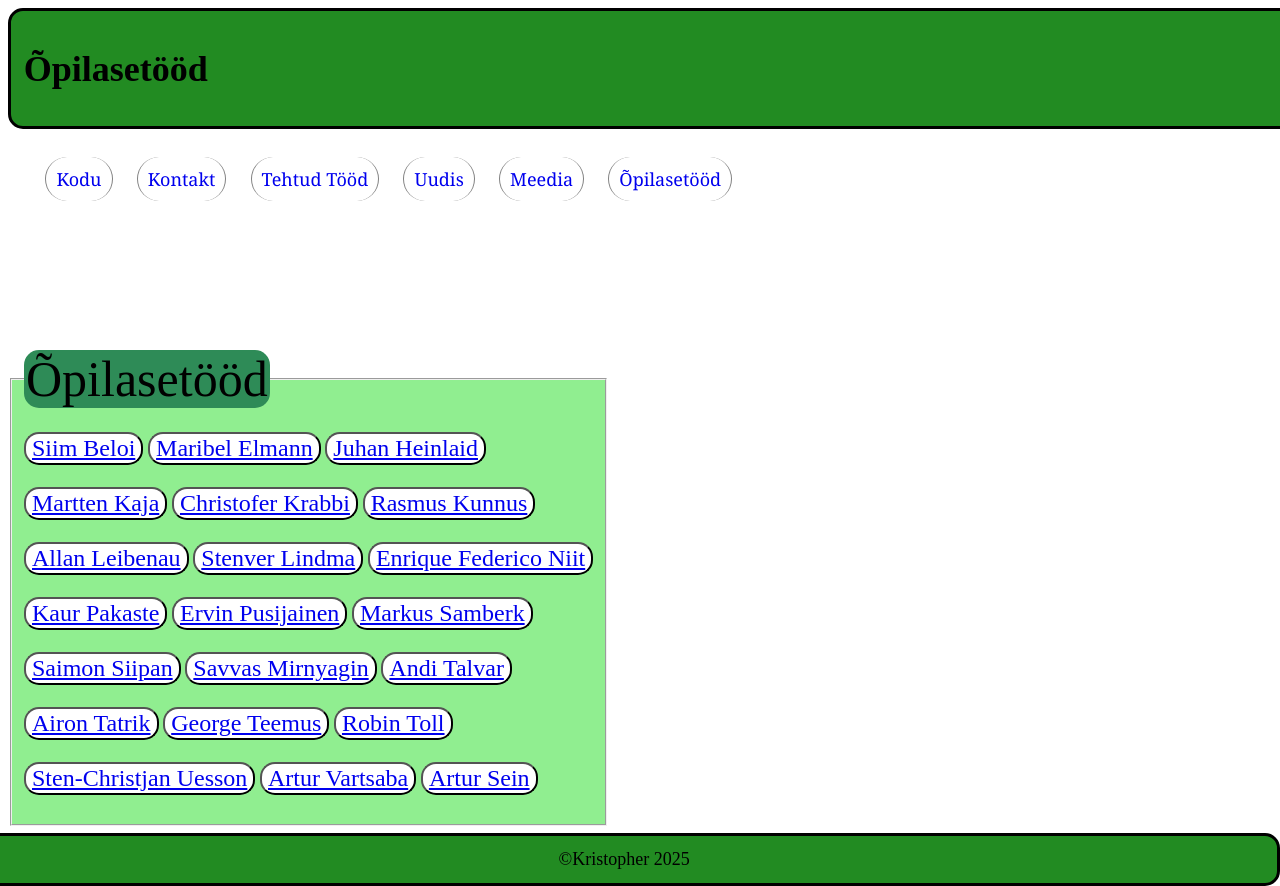
After one commit to Tigerfrog-01/veebirakendusTARpe24KZ, a PHP site: the page made by Õpilasetööd.html in a window 1280 px wide. The commit adds this page. Run offline with PHP 8.4, Linux system fonts and the light colour scheme.

Commit message:
Add files via upload

```diff
--- a/Meedia.html
+++ b/Meedia.html
@@ -33,6 +33,10 @@
         </li>
         <li>
             <a href ="Meedia.html">Meedia</a>
+        </li>
+
+        <li>
+            <a href ="Õpilasetööd.html">Õpilasetööd</a>
         </li>
 
     </ul>
--- a/style.css
+++ b/style.css
@@ -15,6 +15,56 @@ header, footer{
     border-radius: 15px;
     padding: 1%;
 }
+h2{
+
+    padding: 5%;
+
+
+
+}
+fieldset
+{
+    position: fixed;
+    top: 350px;
+
+}
+fieldset#part
+{
+    position: fixed;
+    top: 350px;
+    background-color: lightgreen;
+
+
+}
+
+fieldset#part1
+{
+    position: fixed;
+    top: 350px;
+    width: 50%;
+
+
+
+}
+legend
+{
+    font-family: "Rage Italic";
+    font-size: 50px;
+    background-color: seagreen;
+    border-radius: 15px;
+    color: black;
+
+}
+button
+{
+    font-family: "Rage Bold";
+    font-size: x-large;
+    border-radius: 15px;
+  background-color: white;
+
+}
+
+
 footer{
 
     position: fixed;
--- /dev/null
+++ b/Õpilasetööd.html
@@ -0,0 +1,154 @@
+<!DOCTYPE html>
+<html lang="en">
+<head>
+    <meta charset="UTF-8">
+    <title>ÕpilaseTööd</title>
+  <link rel="stylesheet" href="style.css">
+
+</head>
+<body>
+
+<header>
+  <h1>Õpilasetööd</h1>
+</header>
+
+<nav>
+  <ul>
+    <li>
+      <a href="index.html">Kodu</a>
+    </li>
+    <li>
+      <a href ="Kontakt.html">Kontakt</a>
+    </li>
+    <li>
+      <a href ="Tööd.html">Tehtud Tööd</a>
+    </li>
+    <li>
+      <a href ="Uudised.html">Uudis</a>
+    </li>
+
+    <li>
+      <a href ="Meedia.html">Meedia</a>
+    </li>
+
+    <li>
+      <a href ="Õpilasetööd.html">Õpilasetööd</a>
+    </li>
+
+
+  </ul>
+</nav>
+<br>
+
+
+
+
+<br>
+  <fieldset id="part">
+    <legend>Õpilasetööd</legend>
+    <h3>
+
+<button>
+  <a href="http://siimbeloi24.thkit.ee">Siim Beloi</a>
+</button>
+
+
+      <button>
+  <a href="http://maribelelmann24.thkit.ee">Maribel Elmann</a>
+      </button>
+
+        <button>
+  <a href="http://juhanheinlaid24.thkit.ee">Juhan Heinlaid</a>
+        </button>
+  <br>
+      <br>
+      <button>
+  <a href="http://marttenkaja24.thkit.ee">Martten Kaja</a>
+      </button>
+
+      <button>
+  <a href="http://christoferkrabbi24.thkit.ee">Christofer Krabbi</a>
+      </button>
+
+      <button>
+  <a href="http://rasmuskunnus24.thkit.ee">Rasmus Kunnus</a>
+      </button>
+  <br>
+      <br>
+      <button>
+  <a href="http://allanleibenau24.thkit.ee">Allan Leibenau</a>
+      </button>
+
+      <button>
+  <a href="http://stenverlindma24.thkit.ee">Stenver Lindma</a>
+        </button>
+
+      <button>
+  <a href="http://enriquefedericoniit24.thkit.ee">Enrique Federico Niit</a>
+        </button>
+  <br>
+      <br>
+      <button>
+  <a href="http://kaurpakaste24.thkit.ee">Kaur Pakaste</a>
+        </button>
+
+      <button>
+  <a href="http://ervinpusijainen24.thkit.ee">Ervin Pusijainen</a>
+        </button>
+
+      <button>
+  <a href="http://markussamberk24.thkit.ee">Markus Samberk</a>
+        </button>
+  <br>
+      <br>
+      <button>
+  <a href="http://saimonsiipan24.thkit.ee">Saimon Siipan</a>
+        </button>
+
+      <button>
+  <a href="http://savvasmirnyagin24.thkit.ee">Savvas Mirnyagin</a>
+        </button>
+
+      <button>
+  <a href="http://anditalvar24.thkit.ee">Andi Talvar</a>
+        </button>
+  <br>
+      <br>
+      <button>
+  <a href="http://airontatrik24.thkit.ee">Airon Tatrik</a>
+        </button>
+
+      <button>
+  <a href="http://georgeteemus24.thkit.ee">George Teemus</a>
+        </button>
+
+      <button>
+  <a href="http://robintoll24.thkit.ee">Robin Toll</a>
+        </button>
+  <br>
+      <br>
+      <button>
+  <a href="http://stenchristjanuesson24.thkit.ee">Sten-Christjan Uesson</a>
+        </button>
+
+      <button>
+  <a href="http://arturvartsaba24.thkit.ee">Artur Vartsaba</a>
+        </button>
+
+      <button>
+  <a href="http://artursein24.thkit.ee">Artur Sein</a>
+        </button>
+<br>
+
+</h3>
+</fieldset>
+
+<footer>
+
+    &copy;Kristopher 2025
+
+</footer>
+
+
+</body>
+</html>
```
Also changed, not shown: Harjutused/Vormitoo/Peamenuu.html (added, +129 -0 lines), Harjutused/Vormitoo/VormStyle.css (added, +14 -0 lines), Kontakt.html (+10 -6 lines), KristopherZuravljov.html (+8 -0 lines), Tööd.html (+18 -5 lines), Uudised.html (+16 -0 lines), index.html (+15 -4 lines), BlackCat.jpg (added).
